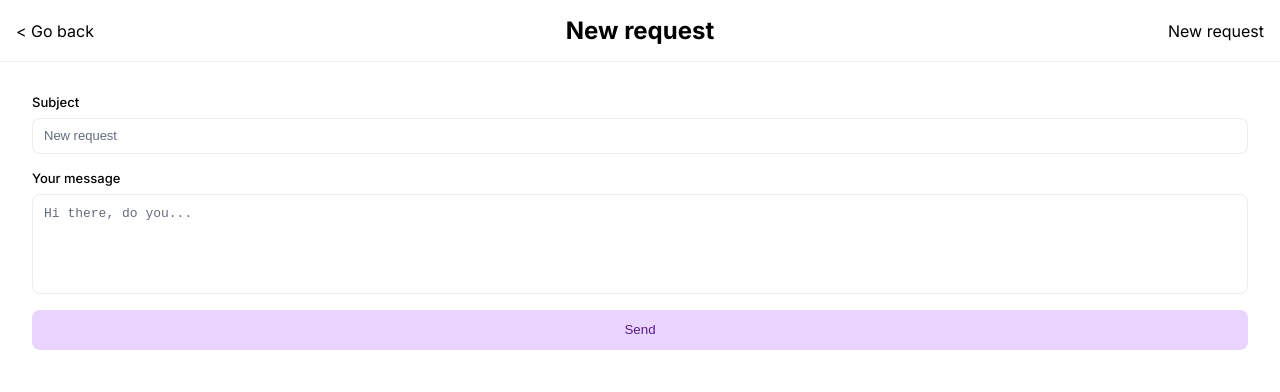
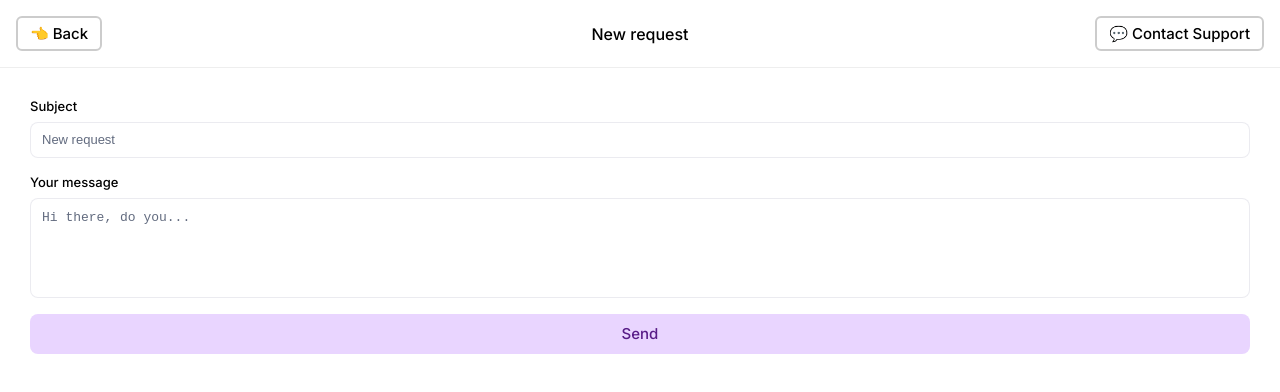
Before and after one commit to team-plain/example-headless-portal, a Next.js app: page /thread/new in a window 1280 px wide. Shown: the top 392 px of the page. Built offline with nearby package versions, Linux system fonts and the light colour scheme.

Commit message:
Improve the portal visually

```diff
--- a/app/globals.css
+++ b/app/globals.css
@@ -1,22 +1,25 @@
-:root {
-  --font: helvetica, arial, sans-serif;
-  --text-muted: #666;
-}
 
 * {
   box-sizing: border-box;
   padding: 0;
   margin: 0;
+
 }
 
 html,
 body {
+  font-family: -apple-system, BlinkMacSystemFont, sans-serif;
+  font-size: 15px;
   max-width: 100vw;
   overflow-x: hidden;
-  font: var(--font);
 }
 
 a {
   color: inherit;
   text-decoration: none;
 }
+
+button {
+  font-size: 1rem;
+  font-family: inherit;
+}
--- a/app/page.module.css
+++ b/app/page.module.css
@@ -1,14 +1,19 @@
 .main {
-  display: flex;
-  flex-direction: column;
-  gap: 32px;
-  align-items: center;
-  padding: 2rem;
   min-height: 100vh;
+  max-width: 1200px;
+  padding: 40px 0 24px 0;
+  margin: 0 auto;
 }
 
 .list {
   display: flex;
   flex-direction: column;
-  gap: 24px;
+  gap: 1px;
+  margin: 24px -24px
 }
+
+.title {
+  font-size: 1.3rem;
+  font-weight: 500;
+
+}
--- a/components/navigation.module.css
+++ b/components/navigation.module.css
@@ -1,15 +1,40 @@
 .nav {
   display: flex;
   align-items: center;
-  justify-content: center;
+  justify-content: space-between;
   gap: 16px;
   padding: 16px;
   border-bottom: 1px solid #eee;
 }
 
-.backButton {
-  position: absolute;
-  left: 16px
+.nav h1 {
+  font-size: 16px;
+  font-weight: 500;
+}
+
+.buttonContainerLeft,
+.buttonContainerRight {
+  flex-basis: 200px;
+  display: flex;
+}
+
+.buttonContainerRight {
+  justify-content: flex-end;
+}
+
+.buttonContainerLeft {
+  justify-content: flex-start;
+}
+
+.button {
+  border: 2px solid #ccc;
+  border-radius: 6px;
+  padding: 6px 12px;
+  font-weight: 500;
+}
+
+.button:hover {
+  border-color: #000;
 }
 
 .newRequest {
--- a/components/navigation.tsx
+++ b/components/navigation.tsx
@@ -9,15 +9,19 @@ export default function Navigation({
 }) {
 	return (
 		<nav className={styles.nav}>
+			<div className={styles.buttonContainerLeft}>
 				{hasBackButton && (
-        <a href="/" className={styles.backButton}>
-          &lt; Go back
+					<a href="/" className={styles.button}>
+						👈 Back
 					</a>
 				)}
+			</div>
 			<h1>{title}</h1>
-      <a href="/thread/new" className={styles.newRequest}>
-        New request
+			<div className={styles.buttonContainerRight}>
+				<a href="/thread/new" className={styles.button}>
+					💬 Contact Support
 				</a>
+			</div>
 		</nav>
 	);
 }
--- a/components/paginationControls.module.css
+++ b/components/paginationControls.module.css
@@ -2,3 +2,14 @@
     display: flex;
     gap: 8px
 }
+
+.button {
+    border: 2px solid #ccc;
+    border-radius: 6px;
+    padding: 6px 12px;
+    font-weight: 500;
+  }
+
+.button:not(:disabled):hover {
+    border-color: #000;
+}
--- a/components/paginationControls.tsx
+++ b/components/paginationControls.tsx
@@ -1,5 +1,5 @@
 "use client";
-import { PageInfoPartsFragment } from "@team-plain/typescript-sdk";
+import type { PageInfoPartsFragment } from "@team-plain/typescript-sdk";
 import { usePathname, useRouter } from "next/navigation";
 import styles from "./paginationControls.module.css";
 
@@ -13,6 +13,8 @@ export function PaginationControls({
 	return (
 		<div className={styles.pageWrapper}>
 			<button
+				type="button"
+				className={styles.button}
 				onClick={() => {
 					if (pageInfo.startCursor) {
 						router.push(`${pathname}?before=${pageInfo.startCursor}`);
@@ -23,6 +25,8 @@ export function PaginationControls({
 				Previous page
 			</button>
 			<button
+				type="button"
+				className={styles.button}
 				onClick={() => {
 					if (pageInfo.endCursor) {
 						router.push(`${pathname}?after=${pageInfo.endCursor}`);
```
Also changed, not shown: app/page.tsx (+7 -7 lines), app/thread/[threadId]/page.module.css (+4 -15 lines), app/thread/[threadId]/page.tsx (+5 -19 lines), components/threadRow.module.css (+20 -2 lines), components/threadRow.tsx (+6 -4 lines). Lines whose indentation alone changed are shown as unchanged.
